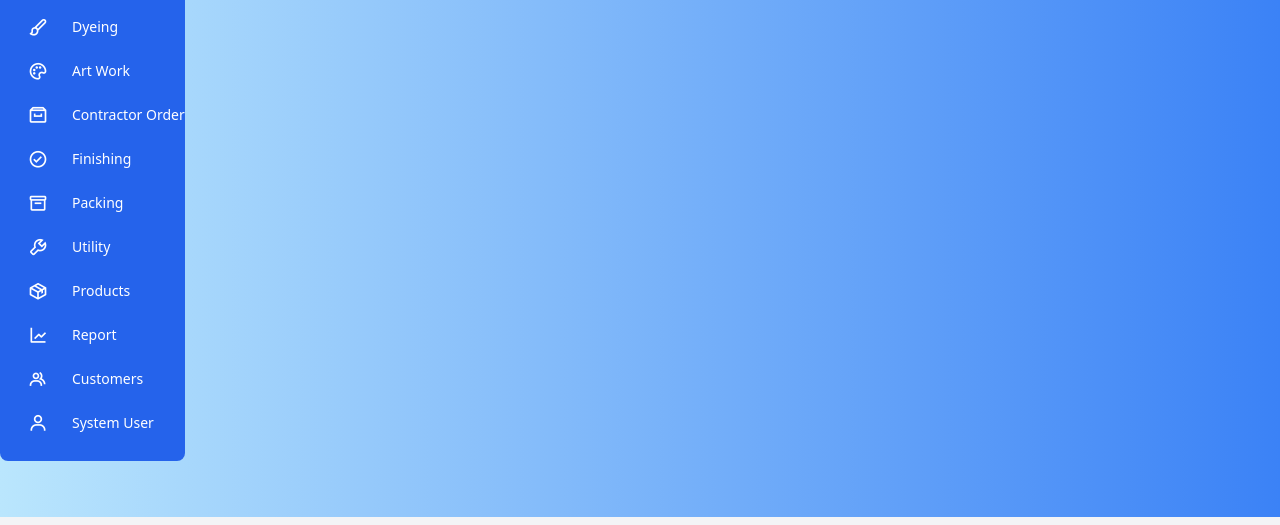
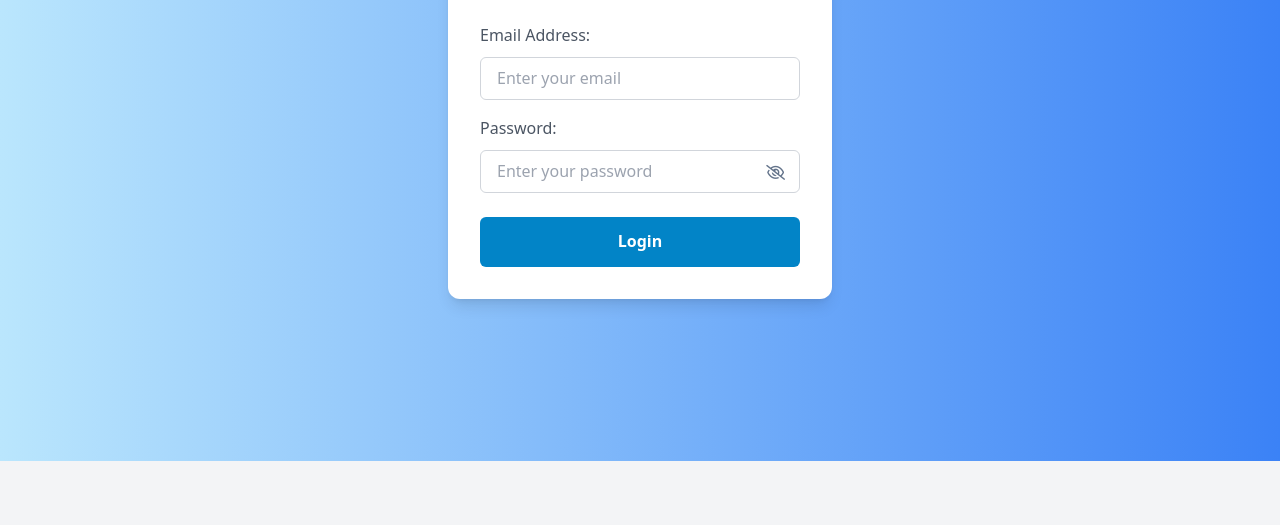
Before and after one commit to PREM834/newP, a website built with Vite: page index.html in a window 1280 px wide. Shown: the part 339-864 px from the top of the page. After the commit the page ends 800 px from the top, so only its background shows below. Built offline with nearby package versions, Linux system fonts and the light colour scheme; a script that the page names is missing.

Commit message:
Add files via upload

```diff
--- a/index.html
+++ b/index.html
@@ -26,7 +26,7 @@
   </head>
 
   <body class="bg-gray-100 font-sans">
-    <!-- <div
+    <div
       id="loginCard"
       class="flex items-center justify-center min-h-screen bg-gradient-to-r from-sky-200 to-blue-500"
     >
@@ -85,9 +85,9 @@
           </button>
         </form>
       </div>
-    </div> -->
+    </div>
 
-    <div id="content" class="hidde">
+    <div id="content" class="hidden">
       <div
         id="sidebar"
         class="sidebar fixed left-0 top-0 h-full w-30 bg-blue-600 rounded-lg py-4 pl-4 transition-all duration-500 ease-in-out z-10 overflow-y-auto"
```
